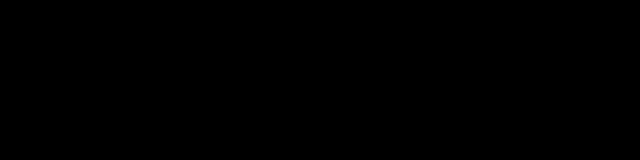
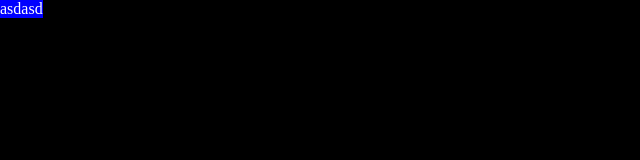
Before and after one commit to istvzsig/drop-your-shots, an Angular app: page / in a window 1280 px wide. Shown: the top 160 px of the page, without its empty margins (0-640 px from the left). Built offline with nearby package versions, Linux system fonts and the light colour scheme.

Commit message:
update with shuffle button

```diff
--- a/src/app/components/image-gallery/image-gallery.component.css
+++ b/src/app/components/image-gallery/image-gallery.component.css
@@ -3,7 +3,7 @@
 }
 
 .gallery {
-  position: fixed;
+  position: absolute;
   top: 0;
   left: 0;
   columns: var(--cols) auto;
@@ -30,6 +30,12 @@
   box-sizing: border-box;
 }
 
+.gallery .shuffle-button {
+  background-color: blue;
+  color: white;
+  position: fixed;
+}
+
 .gallery-item img {
   width: 100%;
   height: auto;
--- a/src/app/components/image-gallery/image-gallery.component.html
+++ b/src/app/components/image-gallery/image-gallery.component.html
@@ -1,6 +1,6 @@
 <div class="gallery">
+  <div (click)="onClick($event)" class="shuffle-button">asdasd</div>
   <div class="gallery-item" *ngFor="let image of images">
-    <p>"image"</p>
     <img [src]="image" alt="Uploaded image" />
   </div>
 </div>
--- a/src/app/components/image-gallery/image-gallery.component.ts
+++ b/src/app/components/image-gallery/image-gallery.component.ts
@@ -17,6 +17,10 @@
     window.addEventListener('storage', () => this.loadImages());
   }
 
+  onClick(event: MouseEvent) {
+    this.shuffleImages();
+  }
+
   loadImages() {
     const images = localStorage.getItem('images');
     this.images = images ? JSON.parse(images) : [];
@@ -27,4 +31,11 @@
       return image !== this.images[index + 1];
     });
   }
+
+  shuffleImages() {
+    for (let i = 0; i < this.images.length; ++i) {
+      let r = (Math.random() * this.images.length) | 0;
+      [this.images[i], this.images[r]] = [this.images[r], this.images[i]];
+    }
+  }
 }
--- a/src/styles.css
+++ b/src/styles.css
@@ -8,6 +8,4 @@
 
 body {
   background-color: black;
-  overflow: hidden;
-  overflow-y: scroll;
 }
```
